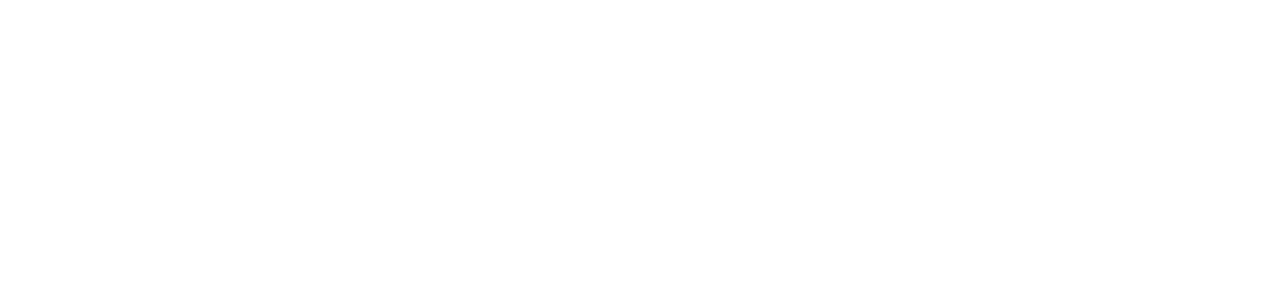
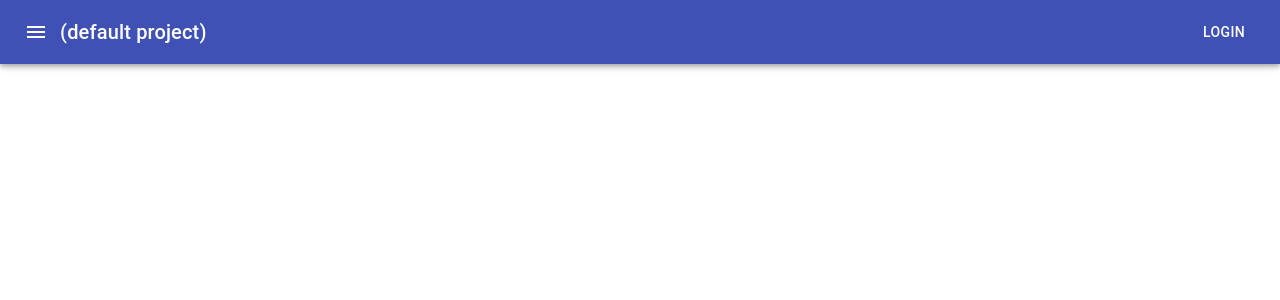
Before and after one commit to zchen8-hub/gene, a React (Create React App) app: page /ProjectBoard in a window 1280 px wide. Shown: the top 300 px of the page. Built offline with nearby package versions, Linux system fonts and the light colour scheme.

Commit message:
minor fix

```diff
--- a/src/App.js
+++ b/src/App.js
@@ -4,34 +4,23 @@
 import SignIn from './view/SignIn';
 import SignUp from './view/SignUp';
 import ProjectList from './view/ProjectList';
-import Project from './view/Project';
+import ProjectBoard from './view/ProjectBoard';
 
 function App() {
     return (
-        // <div className="App">
-        //   <header className="App-header">
-        //     <img src={logo} className="App-logo" alt="logo" />
-        //     <p>
-        //       123Edit <code>src/App.js</code> and save to reload.
-        //     </p>
-        //     <a
-        //       className="App-link"
-        //       href="https://reactjs.org"
-        //       target="_blank"
-        //       rel="noopener noreferrer"
-        //     >
-        //       Learn React
-        //     </a>
-        //   </header>
-        // </div>
         <Router >
             <Switch >
                 <Route path="/SignUp"
                     exact component={SignUp} >
                     <SignUp />
-                </Route> <Route path="/Project/:userId"
+                </Route>
+                <Route path="/ProjectList/:userId"
                     component={ProjectList} >
                     <ProjectList />
+                </Route>
+                <Route path="/ProjectBoard"
+                    exact component={ProjectBoard}>
+                    <ProjectBoard />
                 </Route>
                 <Route path="/"
                     exact component={SignIn} >
--- a/src/view/Project.js
+++ b/src/view/ProjectBoard.js
@@ -1,11 +1,11 @@
 import React from 'react';
-import { makeStyles } from '@material-ui/core/styles';
 import AppBar from '@material-ui/core/AppBar';
 import Toolbar from '@material-ui/core/Toolbar';
 import Typography from '@material-ui/core/Typography';
 import Button from '@material-ui/core/Button';
 import IconButton from '@material-ui/core/IconButton';
 import MenuIcon from '@material-ui/icons/Menu';
+import './css/Project.css';
 
 class Project extends React.Component {
 
@@ -14,31 +14,19 @@
         this.state = {
 
         }
-        this.useStyles = makeStyles((theme) => ({
-            root: {
-                flexGrow: 1,
-            },
-            menuButton: {
-                marginRight: theme.spacing(2),
-            },
-            title: {
-                flexGrow: 1,
-            },
-        }));
     }
 
     render() {
-        const classes = this.useStyles();
 
         return (
-            <div className={classes.root}>
+            <div className="root">
                 <AppBar position="static">
                     <Toolbar>
-                        <IconButton edge="start" className={classes.menuButton} color="inherit" aria-label="menu">
+                        <IconButton edge="start" className="menuButton" color="inherit" aria-label="menu">
                             <MenuIcon />
                         </IconButton>
-                        <Typography variant="h6" className={classes.title}>
-                            News
+                        <Typography variant="h6" className="title">
+                            (default project)
                         </Typography>
                         <Button color="inherit">Login</Button>
                     </Toolbar>
--- /dev/null
+++ b/src/view/css/Project.css
@@ -0,0 +1,11 @@
+.root {
+    flex-grow: 1;
+}
+
+.menuButton{
+    margin-right: 16px;
+}
+
+.title {
+    flex-grow: 1;
+}
```
Also changed, not shown: src/view/Transaction.js (added).
